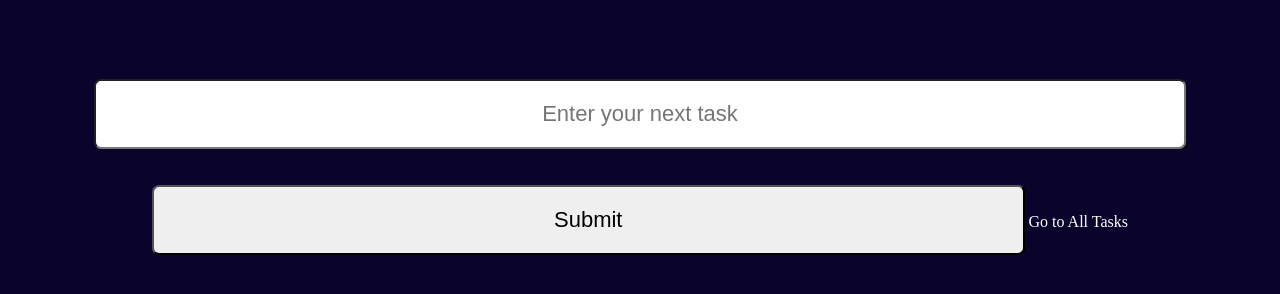
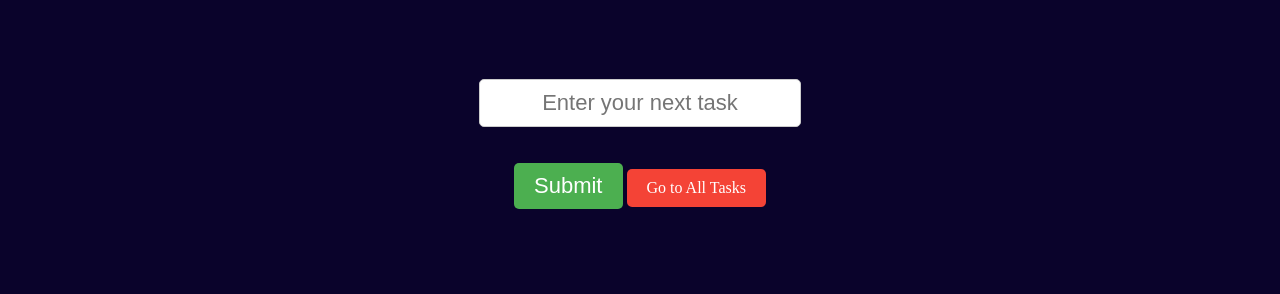
Before and after one commit to EssamSaid24/To-Do-List, a plain HTML site: page client/index.html in a window 1280 px wide. Shown: the part 202-496 px from the top of the page. Drawn offline with Linux system fonts and the light colour scheme.

Commit message:
Add more styles

```diff
--- a/client/style.css
+++ b/client/style.css
@@ -95,3 +95,31 @@ h2{
 .yellow{
     color: yellow;
 }
+
+.input-field {
+    /* Add your input field styles here */
+    width: 300px;
+    padding: 10px;
+    border: 1px solid #ccc;
+    border-radius: 5px;
+  }
+
+  .submit-btn {
+    /* Add your submit button styles here */
+    background-color: #4CAF50;
+    color: white;
+    padding: 10px 20px;
+    border: none;
+    border-radius: 5px;
+    cursor: pointer;
+  }
+
+  .go-to-tasks {
+    /* Add your "Go to All Tasks" button styles here */
+    background-color: #f44336;
+    color: white;
+    padding: 10px 20px;
+    border: none;
+    border-radius: 5px;
+    cursor: pointer;
+  }
```
